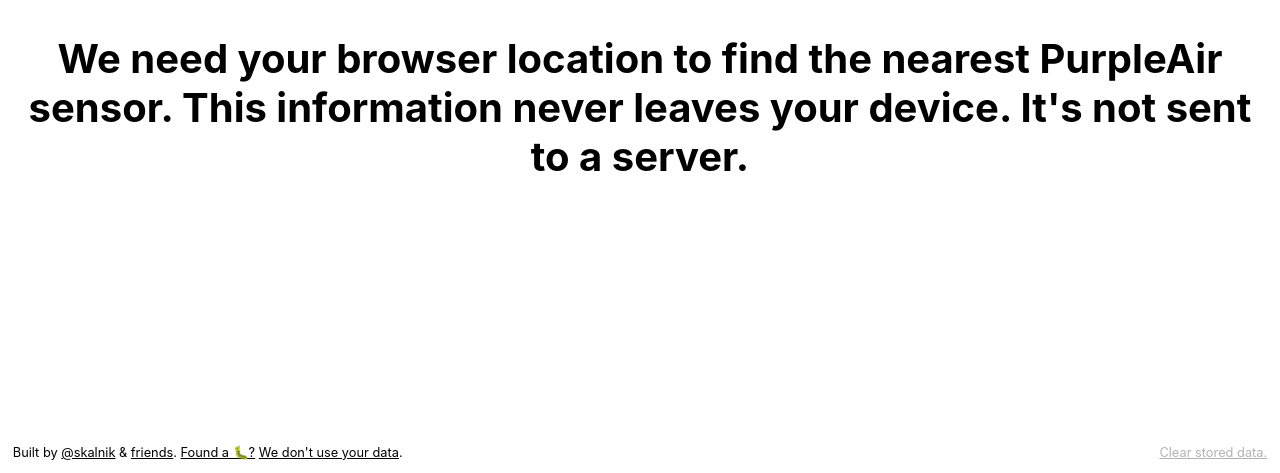
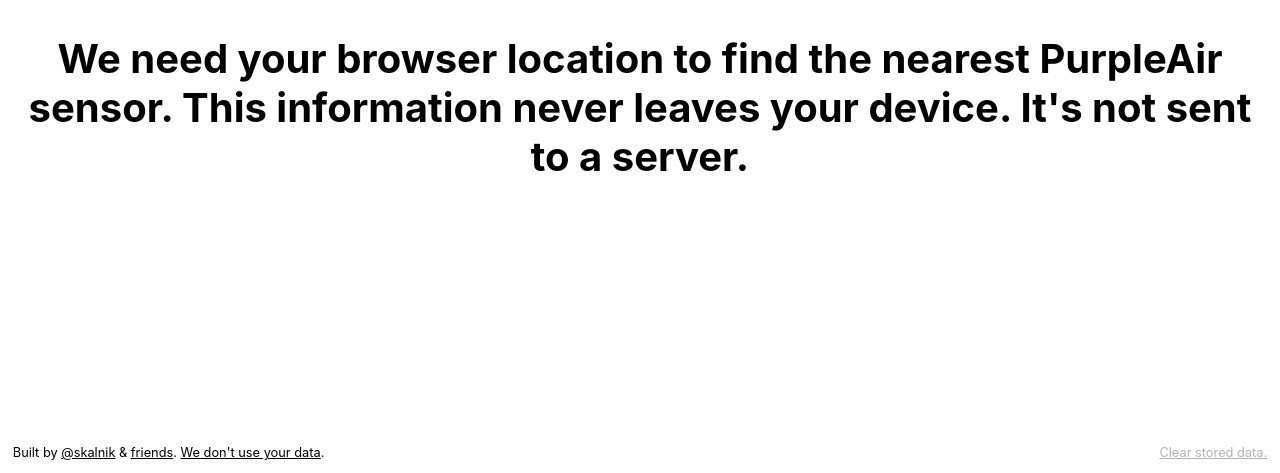
Before and after one commit to rhifynnauso/aqi-wtf, a website: page index.html in a window 1280 px wide. Shown: the part 327-800 px from the top of the page. Drawn offline with Linux system fonts and the light colour scheme.

Commit message:
We also already link to GitHub 🐙😺

```diff
--- a/index.html
+++ b/index.html
@@ -42,7 +42,7 @@
     </div>
     <footer>
       <div>
-        Built by <a href="https://skalnik.com">@skalnik</a> &amp; <a href="https://github.com/skalnik/aqi-wtf/graphs/contributors">friends</a>. <a href="https://github.com/skalnik/aqi-wtf">Found a &#x1F41B;&#63;</a> <a href="/privacy.html">We don't use your data</a>.
+        Built by <a href="https://skalnik.com">@skalnik</a> &amp; <a href="https://github.com/skalnik/aqi-wtf/graphs/contributors">friends</a>. <a href="/privacy.html">We don't use your data</a>.
       </div>
       <div class="right">
         <a id="powerwash" href="#" onclick="clearStorage(); return false;">Clear stored data.</a>
```
